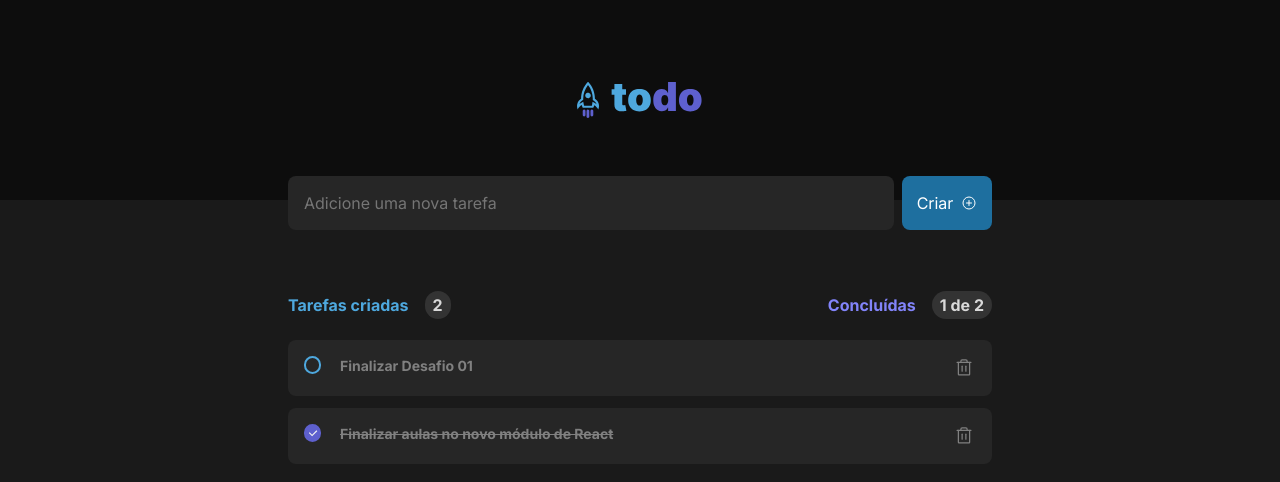
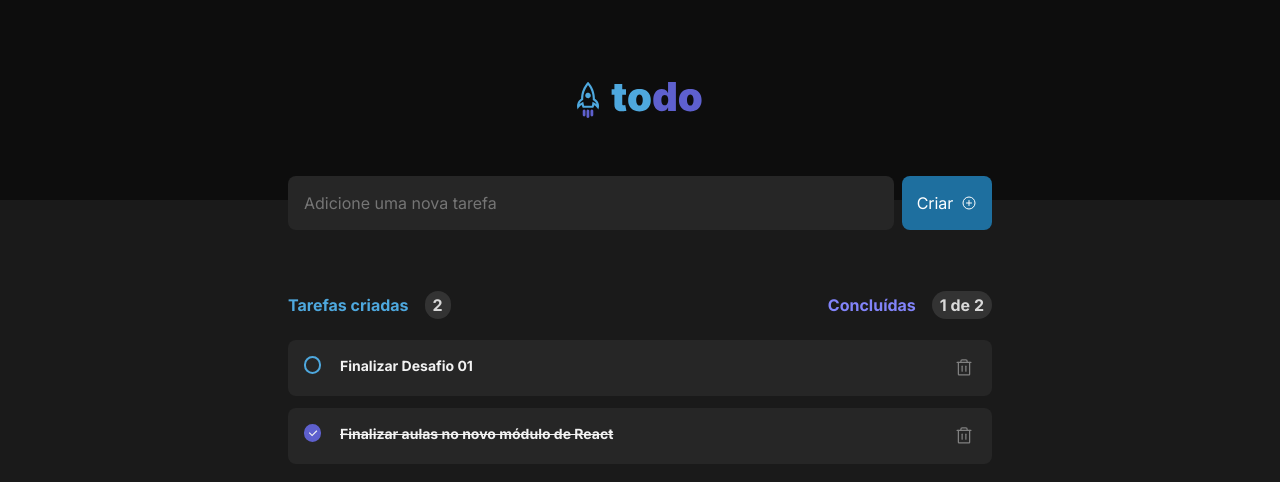
Before and after one commit to LSantoni/desafio-01-todo-list, a React (Vite) app: page / in a window 1280 px wide. Shown: the top 482 px of the page. Built offline with nearby package versions, Linux system fonts and the light colour scheme.

Commit message:
Corrigir layout

```diff
--- a/src/components/ListTask.module.css
+++ b/src/components/ListTask.module.css
@@ -74,7 +74,7 @@ section img {
   margin: 4rem auto 1rem auto;
 }
 
-section p {
+.withoutTask p {
   text-align: center;
   color: var(--gray-300);
 }
```
